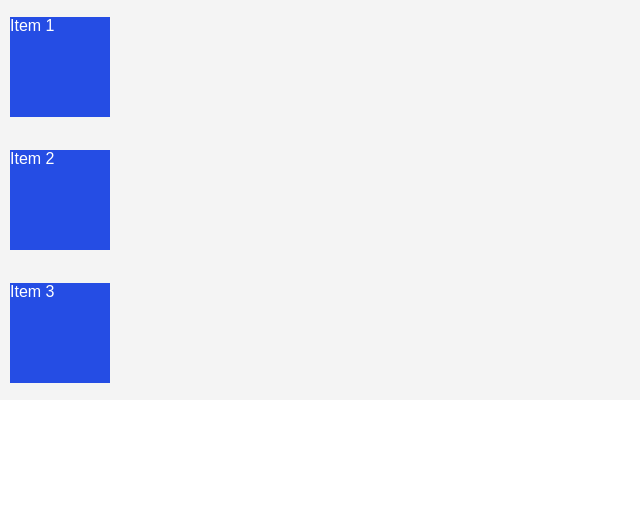
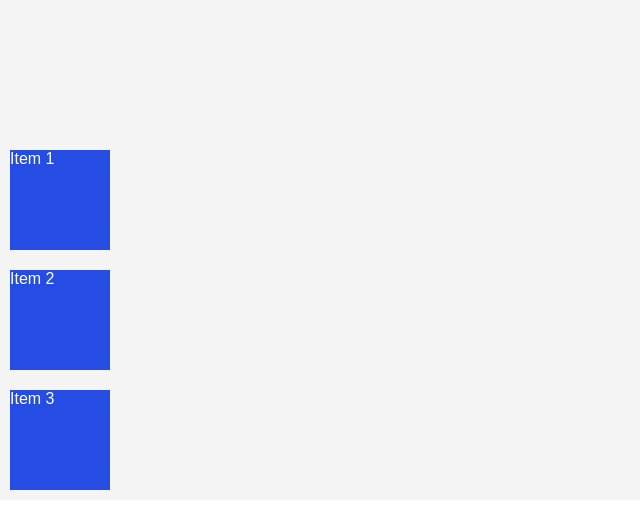
Before and after one commit to Martin2251/flex-box, a plain HTML site: page index.html in a window 1280 px wide. Shown: the whole page, without its empty margins (0-640 px from the left). Drawn offline with Linux system fonts and the light colour scheme.

Commit message:
main and secondary axis

```diff
--- a/styles.css
+++ b/styles.css
@@ -10,12 +10,12 @@ body{
 }
 
 .flex-container{
-    height:400px;
+    height:500px;
     display:flex;
     flex-direction: column;
     background-color: #f4f4f4;
     /*always on main */
-    justify-content: space-around;
+    justify-content: end;
     /* always on cross axis */
     align-items:start;
 }
```
